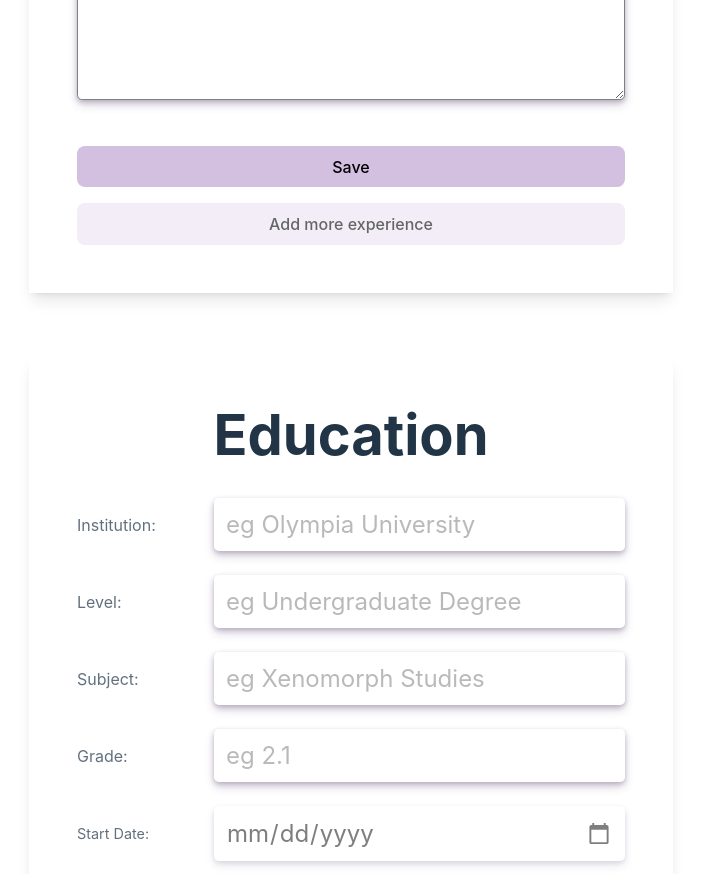
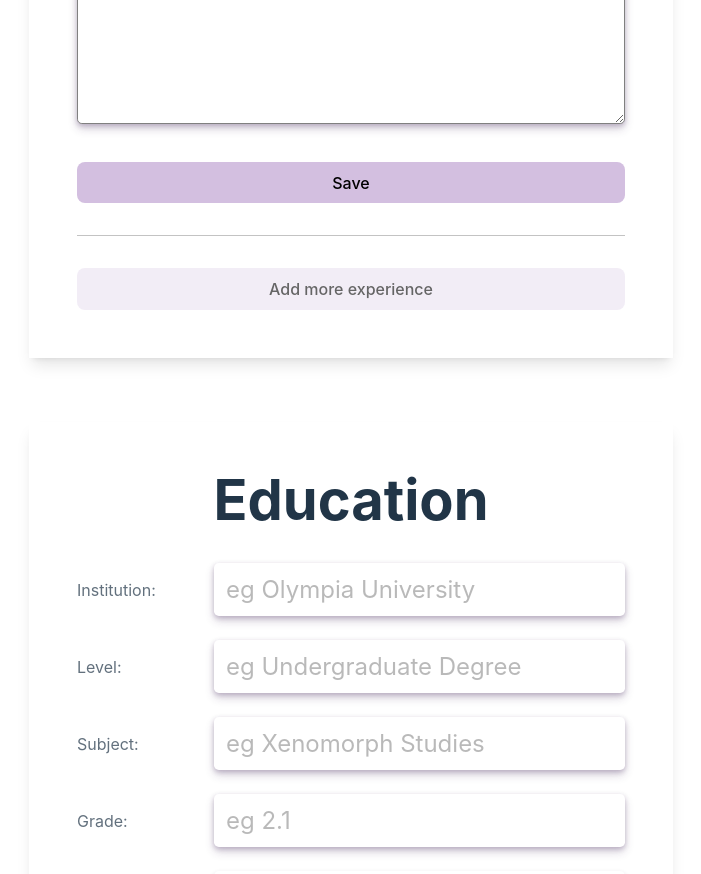
Before and after one commit to bendee48/cv-application, a React (Vite) app: page / in a window 1280 px wide. Shown: the part 1900-2774 px from the top of the page, without its empty margins (289-990 px from the left). Built offline with nearby package versions, Linux system fonts and the light colour scheme.

Commit message:
Slight style changes to Experience component

```diff
--- a/src/components/App.jsx
+++ b/src/components/App.jsx
@@ -27,6 +27,7 @@ function App() {
   }
 
   function deleteExperience(id) {
+    // use updater function to get the latest state of the experiences for deletion
     setExperiences(exps => {
       return exps.filter(exp => exp.id !== id)
     })
--- a/src/components/Experience.jsx
+++ b/src/components/Experience.jsx
@@ -76,6 +76,7 @@ function Experience({id, deleteBtn, deleteHandler}) {
     })
   }
 
+  // Handler to delete an Experience in App.jsx
   function handleDelete(id) {
     deleteHandler(id);
   }
--- a/src/components/PersonalStatement.jsx
+++ b/src/components/PersonalStatement.jsx
@@ -21,7 +21,7 @@ function PersonalStatement() {
     <form onSubmit={handleSubmit}>
       { !saved ?
           (<textarea
-              className="text-area"
+              className="text-area statement"
               rows={10}
               onChange={handleStatementChange}
               value={statement}
--- a/src/styles/App.css
+++ b/src/styles/App.css
@@ -21,6 +21,7 @@
 
 .btn-add {
   opacity: 0.6;
+  margin-top: 2em;
 }
 
 .btn-delete {
@@ -95,6 +96,8 @@ input[type="checkbox"] {
 .form-btns {
   display: flex;
   gap: 1em;
+  padding-bottom: 2em;
+  border-bottom: 1px solid rgba(128, 128, 128, 0.475);
 }
 
 /* Display Info */
@@ -104,7 +107,7 @@ input[type="checkbox"] {
 }
 
 .statement {
-  margin-bottom: 1.5em;
+  margin-bottom: 1em;
 }
 
 .in-role {
@@ -118,6 +121,10 @@ input[type="checkbox"] {
 /* Tablet & Desktop */
 
 @media(min-width: 700px) {
+  #root {
+    min-width: 600px;
+  }
+
   section {
     padding: 3em;
   }
```
